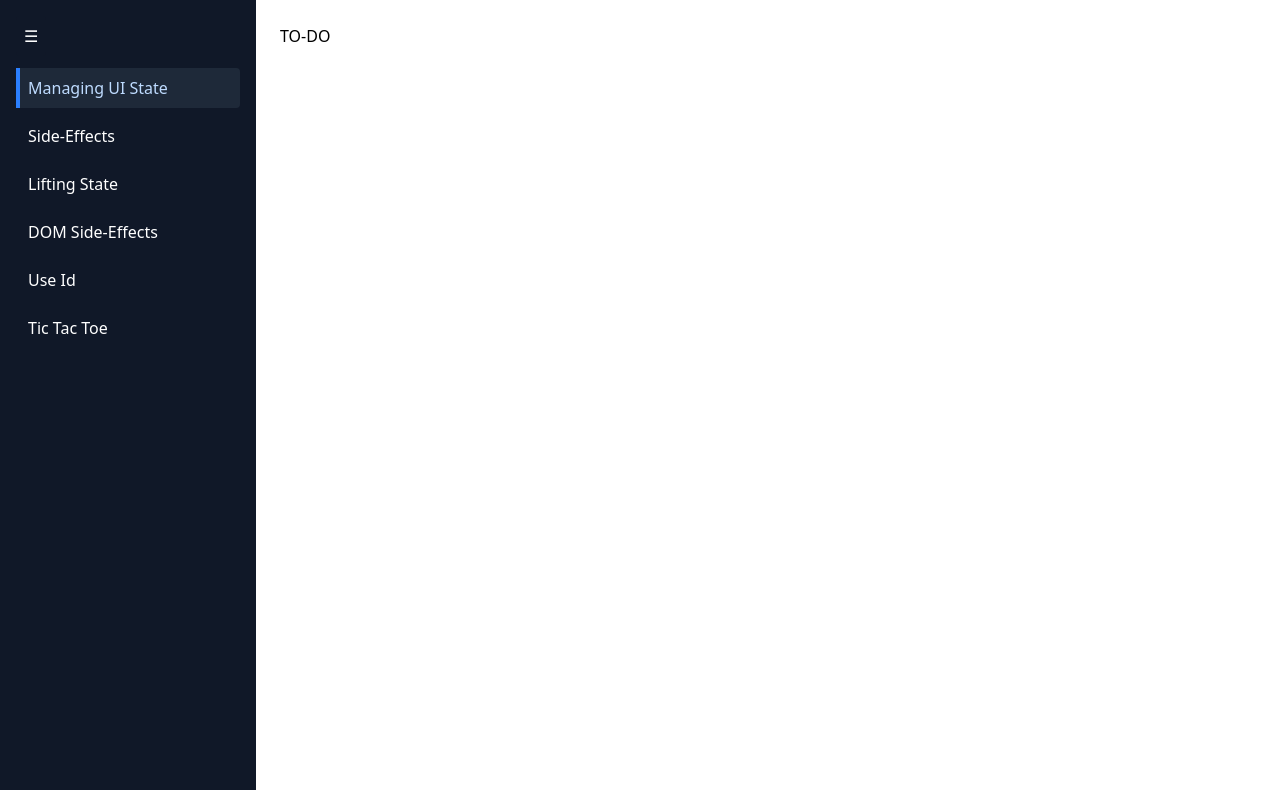
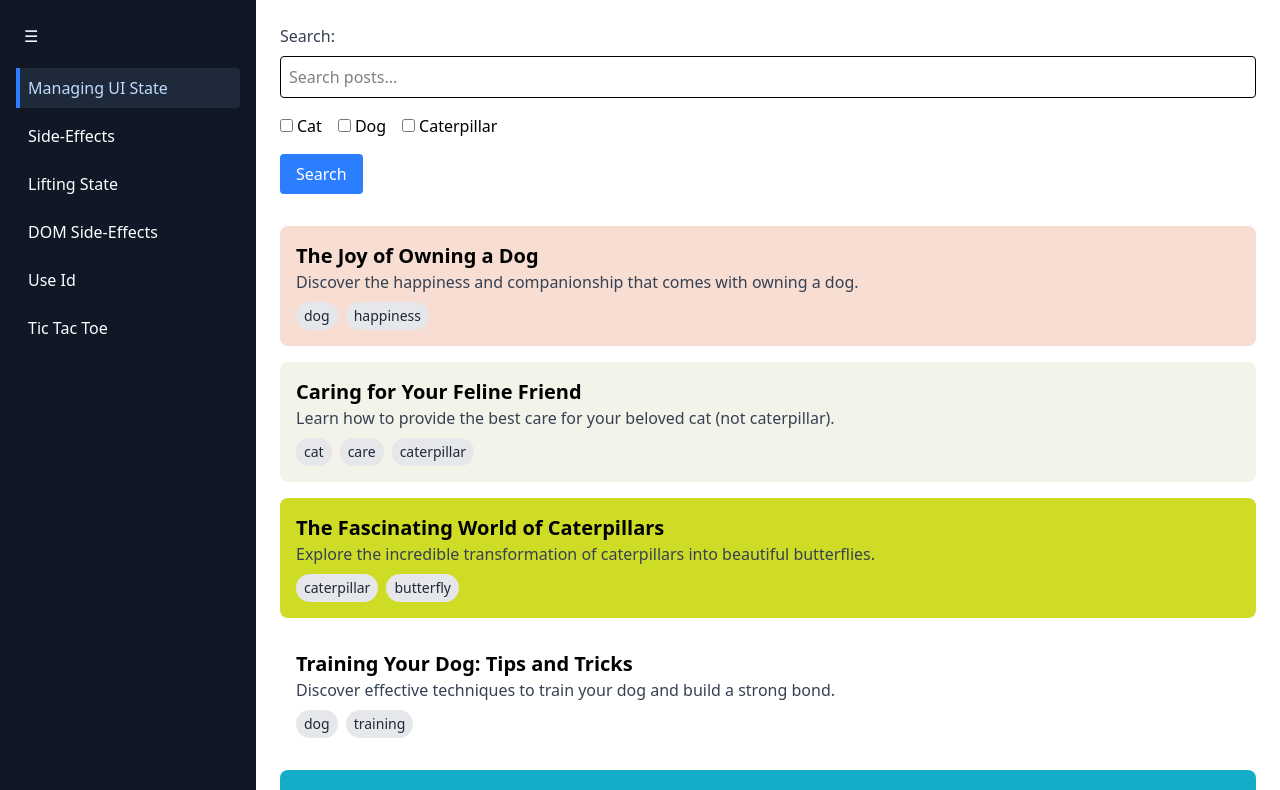
Before and after one commit to danielnguyen5070/react-performance, a React (Vite) app: page /managing-ui-state in a window 1280 px wide. Shown: the top 790 px of the page. Built offline with nearby package versions, Linux system fonts and the light colour scheme.

Commit message:
managing ui state

```diff
--- a/src/exercises/01.managing-ui-state/index.tsx
+++ b/src/exercises/01.managing-ui-state/index.tsx
@@ -1,24 +1,109 @@
-import React from 'react'
-//import { getMatchingPosts } from '../../shared/blog-posts'
+import React, { useState } from 'react'
+import { getMatchingPosts } from '../../shared/blog-posts'
+
+function getQueryParam(): string {
+	console.log('getQueryParam')
+	const params = new URLSearchParams(window.location.search)
+	return params.get("query") || ''
+}
 
 function App() {
+	const [query, setQuery] = useState(getQueryParam)
+	const words = query.split(' ')
+	const isCheckDog = words.includes('dog')
+	const isCheckCat = words.includes('cat')
+	const isCheckCaterpillar = words.includes('caterpillar')
+
+	function handleCheck(tag: string, checked: boolean) {
+		const currentTags = query.split(' ').filter(Boolean)
+		if (checked) {
+			if (!currentTags.includes(tag)) {
+				currentTags.push(tag)
+			}
+		} else {
+			const index = currentTags.indexOf(tag)
+			if (index > -1) {
+				currentTags.splice(index, 1)
+			}
+		}
+		setQuery(currentTags.join(' '))
+	}
 	return (
-			<div>
-				{/* create a Form with: (add tailwindcss style)*/}
-				{/*
-					- a sreach input
-					- 3 checkbox inputs (cat, dog, caterpillar)
-					- a button to submit the form
-				*/}
-				TO-DO
-			</div>
+		<div>
+			<form>
+				<div className="mb-4">
+					<label className="block text-gray-700 mb-2" htmlFor="search">
+						Search:
+					</label>
+					<input
+						type="text"
+						id="search"
+						className="w-full p-2 border rounded"
+						placeholder="Search posts..."
+						value={query}
+						onChange={(e) => setQuery(e.target.value)}
+					/>
+				</div>
+				<div className="mb-4">
+					<div className="flex space-x-4">
+						<label>
+							<input type="checkbox" value="cat" className='mr-1'
+								onChange={(e) => handleCheck("cat", e.target.checked)}
+								checked={isCheckCat} />
+							Cat
+						</label>
+						<label>
+							<input type="checkbox" value="dog" className='mr-1'
+								onChange={(e) => handleCheck("dog", e.target.checked)}
+								checked={isCheckDog} />
+							Dog
+						</label>
+						<label>
+							<input type="checkbox" value="caterpillar" className='mr-1'
+								onChange={(e) => handleCheck("caterpillar", e.target.checked)}
+								checked={isCheckCaterpillar} />
+							Caterpillar
+						</label>
+					</div>
+				</div>
+				<button
+					type="submit"
+					className="bg-blue-500 text-white px-4 py-2 rounded mb-8"
+				>
+					Search
+				</button>
+			</form>
+			<MatchingPosts query={query} />
+		</div>
 	)
 }
 
-// create a component MatchingPosts (add some tailwind styles)
-// - display a panel using background color from the post
-// - accept a query prop
-// - use the getMatchingPosts function to get the matching posts
-// - have a list of tags to display
+function MatchingPosts({ query }: { query: string }) {
+	const posts = getMatchingPosts(query)
+	return (
+		<div className="space-y-4">
+			{posts.map(post => (
+				<div
+					key={post.id}
+					className="p-4 rounded-lg"
+					style={{ backgroundColor: post.color }}
+				>
+					<h2 className="text-xl font-bold">{post.title}</h2>
+					<p className="text-gray-700">{post.description}</p>
+					<div className="mt-2">
+						{post.tags.map(tag => (
+							<span
+								key={tag}
+								className="inline-block bg-gray-200 text-gray-800 px-2 py-1 rounded-full text-sm mr-2"
+							>
+								{tag}
+							</span>
+						))}
+					</div>
+				</div>
+			))}
+		</div>
+	)
+}
 
 export default App
--- a/src/exercises/04.dom/index.tsx
+++ b/src/exercises/04.dom/index.tsx
@@ -1,4 +1,4 @@
-import { useState } from 'react'
+import { useState, useRef, useEffect } from 'react'
 import './index.css'
 // 💰 you'll need this stuff:
 import VanillaTilt from 'vanilla-tilt'
@@ -14,15 +14,32 @@ const vanillaTiltOptions = {
 	'max-glare': 0.5,
 }
 
-function Tilt({ children }: { children: React.ReactNode }) {
+function Tilt({ max, speed, glare, maxGlare, children }: {
+	max?: number
+	speed?: number
+	glare?: boolean
+	maxGlare?: number
+	children: React.ReactNode
+}) {
+
+	const tiltRef = useRef<HTMLVanillaTiltElement>(null)
+	useEffect(() => {
+		const current = tiltRef.current
+		if (!current) return
+		const newOptions = {
+			max: max ?? vanillaTiltOptions.max,
+			speed: speed ?? vanillaTiltOptions.speed,
+			glare: glare ?? vanillaTiltOptions.glare,
+			'max-glare': maxGlare ?? vanillaTiltOptions['max-glare'],
+		}
+		VanillaTilt.init(current, newOptions)
+		return () => {
+			current.vanillaTilt?.destroy()
+		}
+	}, [max, speed, glare, maxGlare])
+
 	return (
-		<div ref={(node: HTMLVanillaTiltElement) => {
-			if (!node) return
-			VanillaTilt.init(node, vanillaTiltOptions)
-			return () => {
-				node.vanillaTilt?.destroy()
-			}
-		}}
+		<div ref={tiltRef}
 			className="tilt-root" >
 			<div className="tilt-child">{children}</div>
 		</div >
@@ -32,8 +49,56 @@ function Tilt({ children }: { children: React.ReactNode }) {
 function App() {
 	const [showTilt, setShowTilt] = useState(true)
 	const [count, setCount] = useState(0)
+	const [options, setOptions] = useState(vanillaTiltOptions)
+	const { max, speed, glare, 'max-glare': maxGlare } = options
 	return (
 		<div className='mt-12 mx-auto max-w-4xl p-6'>
+			<form className='mb-4'>
+				<div>
+					<label className='block mb-2'>
+						Max Tilt:
+					</label>
+					<input
+						type='number'
+						value={max}
+						onChange={e => setOptions(o => ({ ...o, max: +e.target.value }))}
+						className='ml-2 p-1 border rounded'
+					/>
+				</div>
+				<div>
+					<label className='block mb-2'>
+						Tilt Speed:
+					</label>
+					<input
+						type='number'
+						value={speed}
+						onChange={e => setOptions(o => ({ ...o, speed: +e.target.value }))}
+						className='ml-2 p-1 border rounded'
+					/>
+				</div>
+				<div>
+					<label className='block mb-2'>
+						Glare:
+					</label>
+					<input
+						type='checkbox'
+						checked={glare}
+						onChange={e => setOptions(o => ({ ...o, glare: e.target.checked }))}
+						className='ml-2'
+					/>
+				</div>
+				<div>
+					<label className='block mb-2'>
+						Max Glare:
+					</label>
+					<input
+						type='number'
+						value={maxGlare}
+						onChange={e => setOptions(o => ({ ...o, 'max-glare': +e.target.value }))}
+						className='ml-2 p-1 border rounded'
+					/>
+				</div>
+			</form>
 			<label>
 				<input
 					type='checkbox'
@@ -43,7 +108,7 @@ function App() {
 			</label>
 
 			{showTilt ? (
-				<Tilt>
+				<Tilt max={max} speed={speed} glare={glare} maxGlare={maxGlare}>
 					<div className="totally-centered">
 						<button
 							className="count-button"
```
